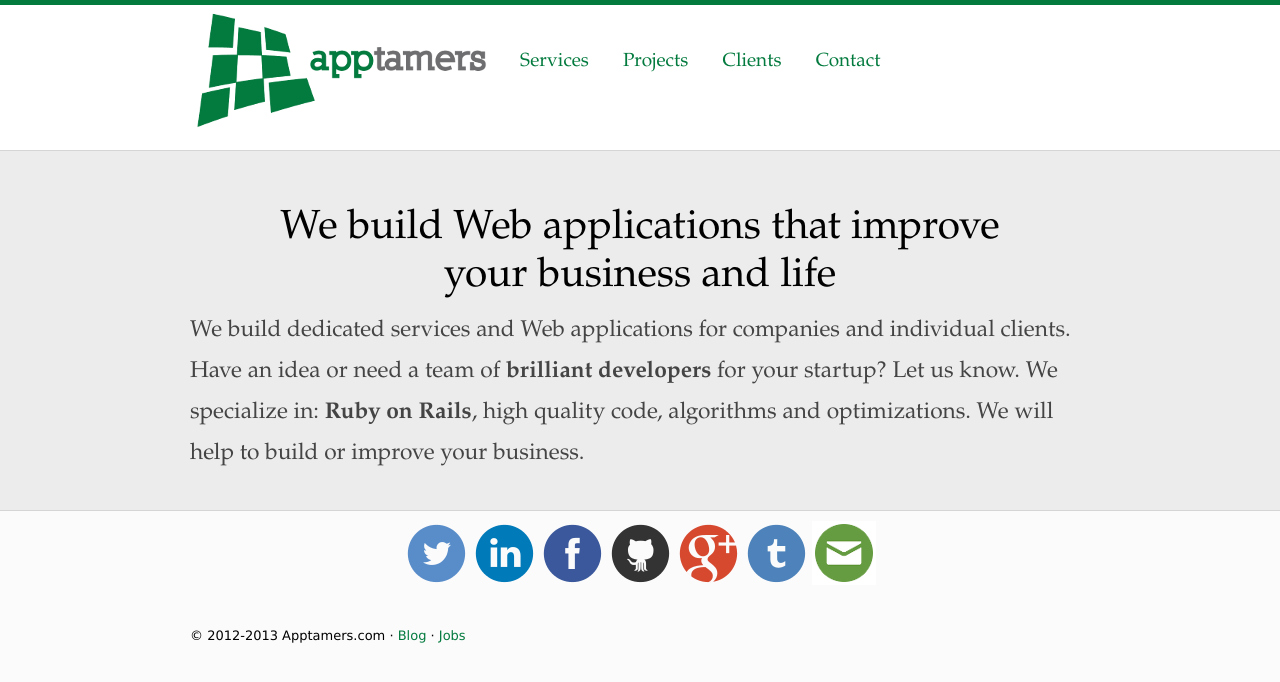
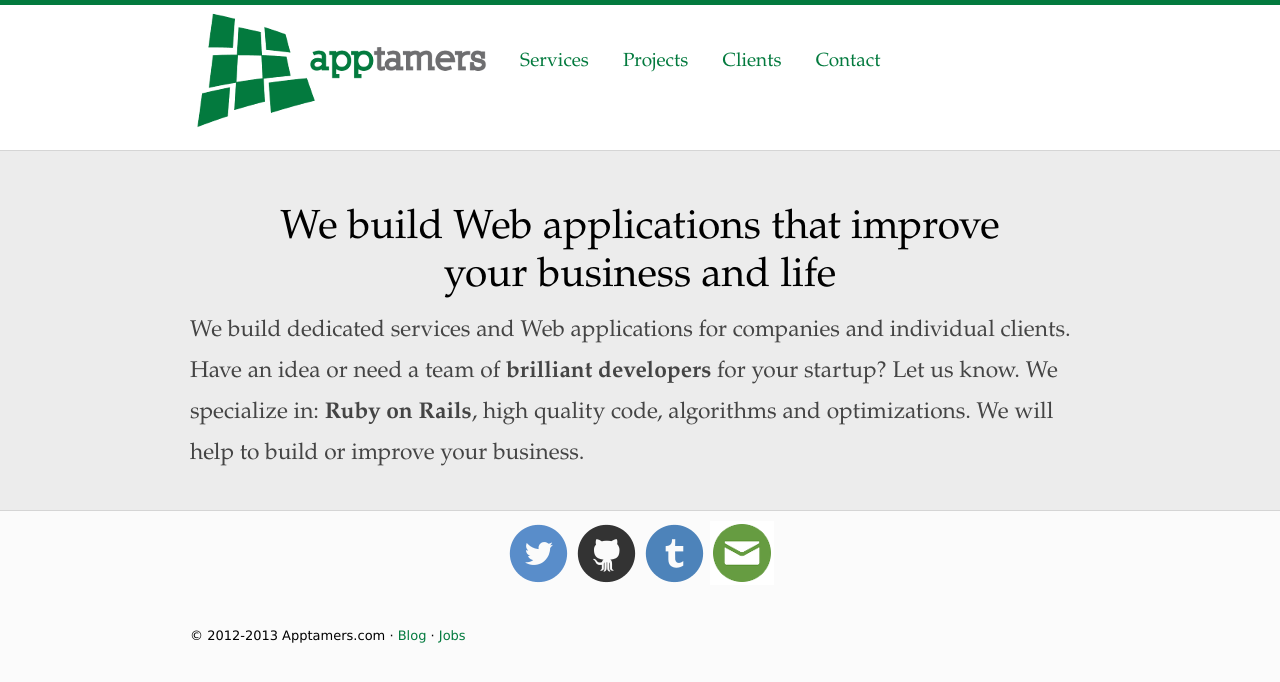
Before and after one commit to itfen/app, a Jekyll site: the page built from index.html, in a window 1280 px wide. Shown: the top 682 px of the page. Built offline with Jekyll 4.4.1, drawn with Linux system fonts in a browser that asks for light colours.

Commit message:
hide some icons

```diff
--- a/index.html
+++ b/index.html
@@ -17,10 +17,12 @@ overview: true
     </div>
     <div class='social'>
         <a href="http://twitter.com/apptamers" title='Follow Apptamers!' target="_blank"><img src='img/twitter.png' alt='twitter'></a>
-        <a href="http://www.linkedin.com/company/apptamers" title='Join Apptamers on Linkedin!' target="_blank"><img src='img/linkedin.png' alt='linkedin'></a>
+        <!--<a href="http://www.linkedin.com/company/apptamers" title='Join Apptamers on Linkedin!' target="_blank"><img src='img/linkedin.png' alt='linkedin'></a>
         <a href="http://facebook.com/apptamers" title='Like Apptamers on Facebook!' target="_blank"><img src='img/facebook.png' alt='facebook'></a>
+        //-->
         <a href="http://github.com/lukaszsliwa" title='Fork Apptamers on Github!' target="_blank"><img src='img/github.png' alt='github'></a>
-        <a href="https://plus.google.com/u/0/b/109468712321486428492/109468712321486428492" title='+1 on Google+' target="_blank"><img src='img/gplus.png' alt='google plus'></a>
+        <!--<a href="https://plus.google.com/u/0/b/109468712321486428492/109468712321486428492" title='+1 on Google+' target="_blank"><img src='img/gplus.png' alt='google plus'></a>
+        //-->
         <a href="http://blog.apptamers.com/" title='Read Apptamers Blog on Tumblr' target="_blank"><img src='img/tumblr.png' alt='tumblr'></a>
         <script>document.write('<a href="mailto:' + 'contact' + domain + '" title="Contact us!">' + '<img src=\'img/email.png\' alt=\'email\'>' + '</a>');</script>
     </div>
```
